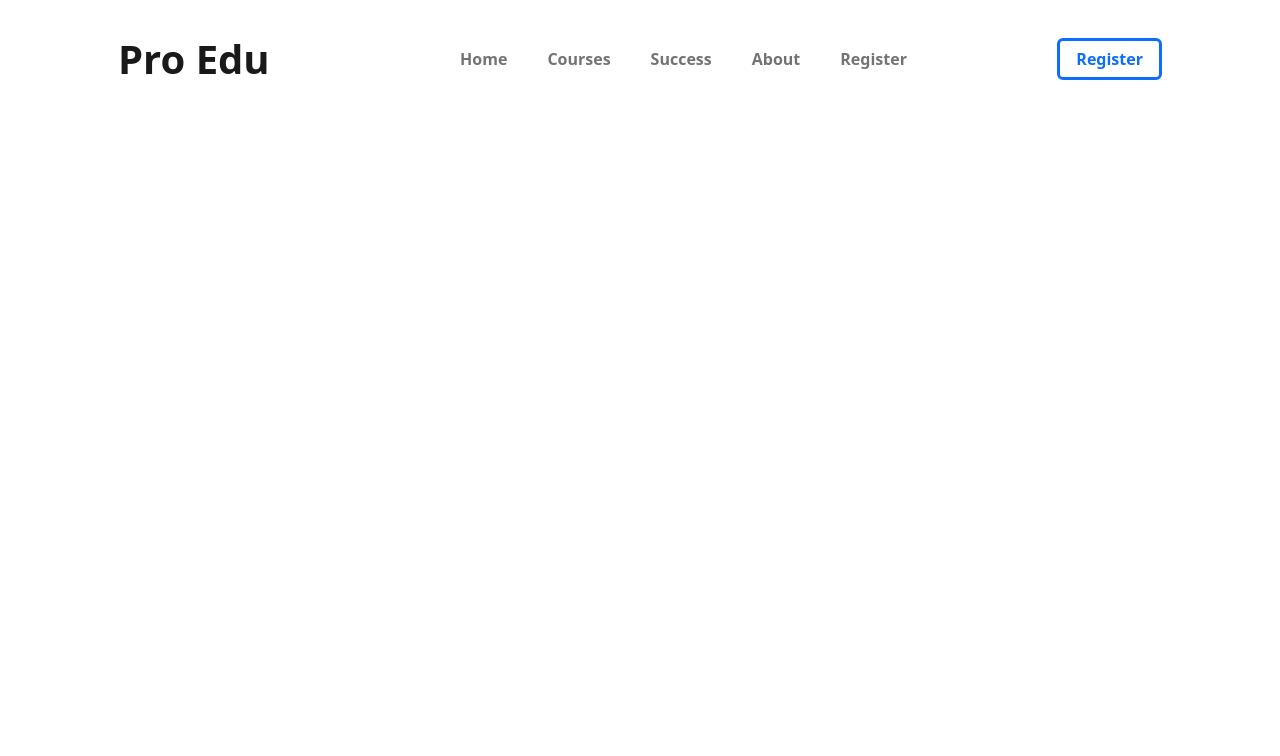
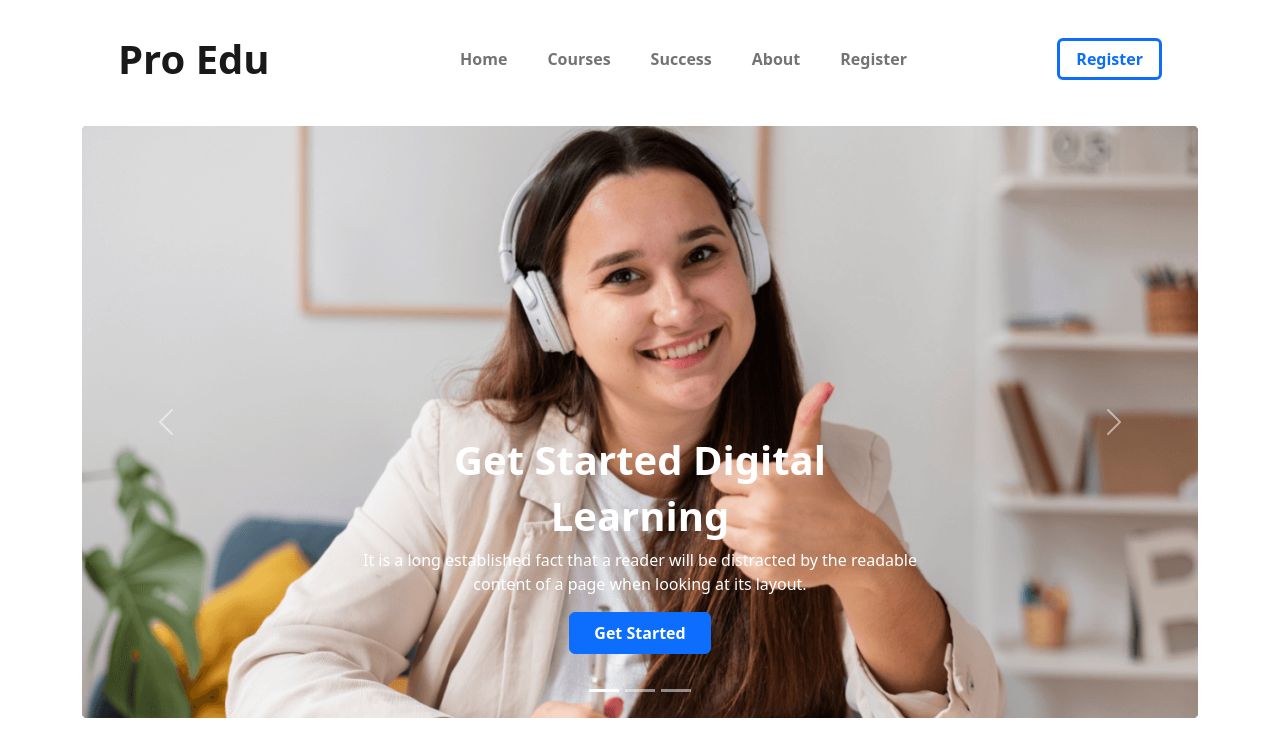
Before and after one commit to Tasfiajahantania/Education-teaching-web, a plain HTML site: page index.html in a window 1280 px wide. Drawn offline with nearby package versions, Linux system fonts and the light colour scheme.

Commit message:
added some items

```diff
--- a/index.html
+++ b/index.html
@@ -37,7 +37,6 @@
                             <li class="nav-item fw-bolder ms-4">
                                 <a class="nav-link" href="#">Register</a>
                             </li>
-
                         </ul>
                         <button class="btn btn-outline-primary fw-bold border border-primary border-3 px-3"
                             type="register">Register</button>
@@ -45,7 +44,43 @@
                 </div>
             </nav>
         </section>
-
+        <!-- slider staret -->
+        <section id="slider">
+            <div class="container mt-2">
+                <div id="carouselExampleCaptions" class="carousel slide" data-bs-ride="false">
+                    <div class="carousel-indicators">
+                        <button type="button" data-bs-target="#carouselExampleCaptions" data-bs-slide-to="0"
+                            class="active" aria-current="true" aria-label="Slide 1"></button>
+                        <button type="button" data-bs-target="#carouselExampleCaptions" data-bs-slide-to="1"
+                            aria-label="Slide 2"></button>
+                        <button type="button" data-bs-target="#carouselExampleCaptions" data-bs-slide-to="2"
+                            aria-label="Slide 3"></button>
+                    </div>
+                    <div class="carousel-inner">
+                        <div class="carousel-item active">
+                            <img src="images/cover/cover-1.png" class="d-block w-100" alt="...">
+                            <div class="carousel-caption d-none d-md-block">
+                                <h1 class="fs-1 fw-bold sm:fs-5">Get Started Digital</h1>
+                                <h1 class="fs-1 fw-bold">Learning</h1>
+                                <p>It is a long established fact that a reader will be distracted by the readable
+                                    <br> content of a page when looking at its layout.</p>
+                                <button class="btn btn-primary px-4 py-2 fw-bolder mb-4">Get Started</button>
+                            </div>
+                        </div>
+                    </div>
+                    <button class="carousel-control-prev" type="button" data-bs-target="#carouselExampleCaptions"
+                        data-bs-slide="prev">
+                        <span class="carousel-control-prev-icon" aria-hidden="true"></span>
+                        <span class="visually-hidden">Previous</span>
+                    </button>
+                    <button class="carousel-control-next" type="button" data-bs-target="#carouselExampleCaptions"
+                        data-bs-slide="next">
+                        <span class="carousel-control-next-icon" aria-hidden="true"></span>
+                        <span class="visually-hidden">Next</span>
+                    </button>
+                </div>
+            </div>
+        </section>
     </header>
     <script src="https://cdn.jsdelivr.net/npm/bootstrap@5.2.0/dist/js/bootstrap.bundle.min.js"
         integrity="sha384-A3rJD856KowSb7dwlZdYEkO39Gagi7vIsF0jrRAoQmDKKtQBHUuLZ9AsSv4jD4Xa" crossorigin="anonymous">
```
